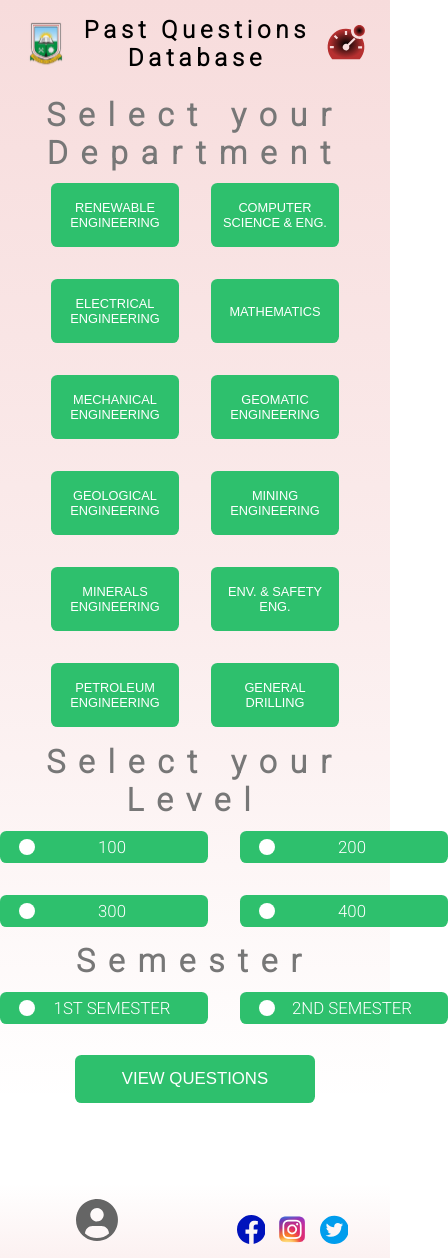
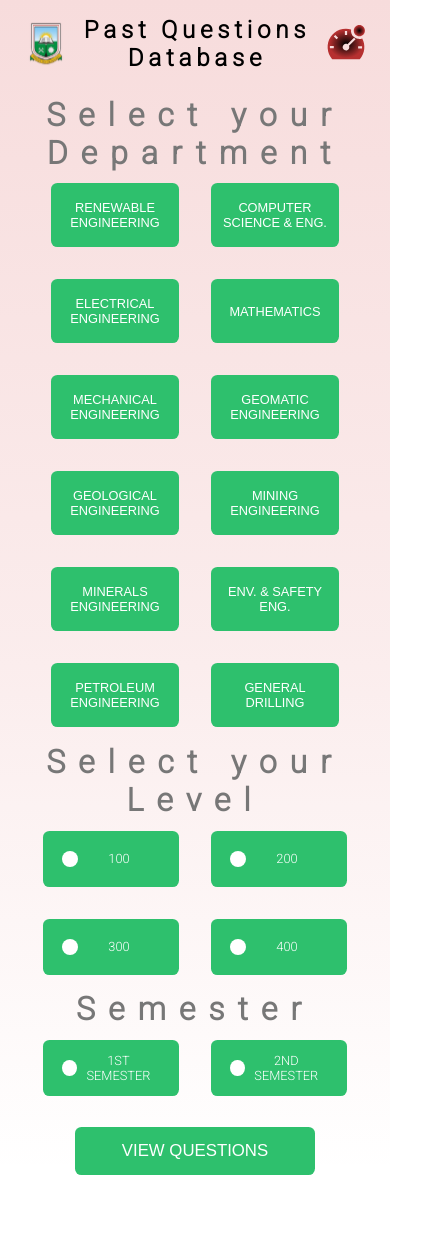
Before and after one commit to Quarcoo-arc/umat_past_questions, a React (Create React App) app: page /user-dashboard in a window 390 px wide. Shown: the top 1258 px of the page, 448 px wide, since content can reach past the window. Built offline with nearby package versions, Linux system fonts and the light colour scheme; no server answers; sample sign-in values are in the browser's storage; a web font is replaced by a local one.

Commit message:
Modify styles for RadioButton component

```diff
--- a/src/components/Buttons/RadioButton/RadioButton.module.css
+++ b/src/components/Buttons/RadioButton/RadioButton.module.css
@@ -43,3 +43,18 @@ input[type="radio"]:checked {
   background-color: #9d9d9d;
   box-shadow: inset 0px 0px 0px 2.5px #ffff;
 }
+
+@media screen and (max-width: 1024px) {
+  .radioButton {
+    width: 10rem;
+    height: 4rem;
+  }
+}
+
+@media screen and (max-width: 512px) {
+  .radioButton {
+    width: 8.5rem;
+    height: 3.5rem;
+    font-size: 0.8rem;
+  }
+}
```
